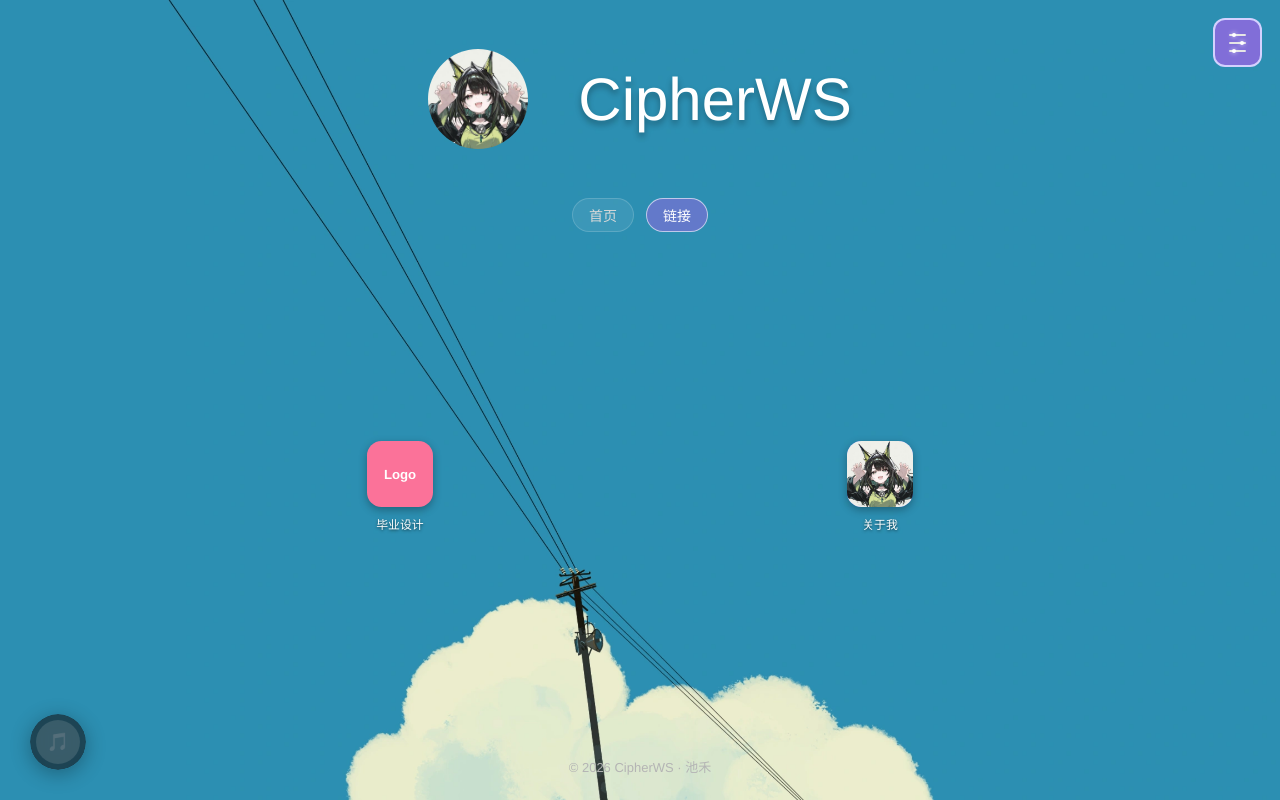
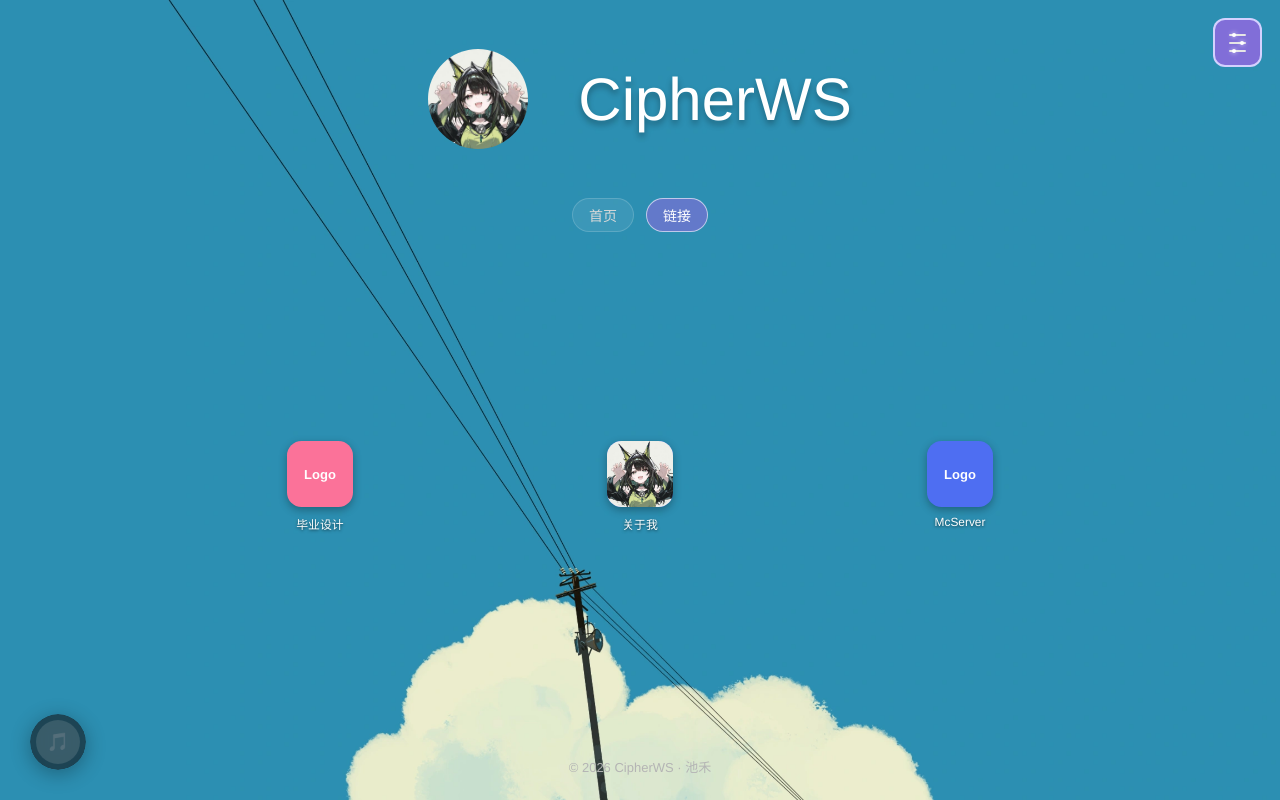
Before and after one commit to CC-l2006/CipherWS, a Vue app in the folder frontend/: page /link in a window 1280 px wide. Built offline with nearby package versions, Linux system fonts and the light colour scheme.

Commit message:
添加了mcserver入口

```diff
--- a/frontend/src/components/button/LinkIcon.vue
+++ b/frontend/src/components/button/LinkIcon.vue
@@ -1,25 +1,94 @@
 <template>
   <!-- 移除绝对定位，由父组件决定位置 -->
-  <div class="icon-container" :style="{ '--size': size + 'px' }">
-    <div class="app-icon" :style="{ backgroundColor: bgColor }">
-      <!-- 支持图片或文字插槽 -->
-      <img v-if="imgUrl" :src="imgUrl" class="icon-img" alt="icon" />
-      <span v-else class="placeholder-text">
+  <div
+    class="icon-container"
+    :class="{ 'is-link': hasTarget }"
+    :style="{ '--size': size + 'px' }"
+  >
+    <!--
+      外链必须自己渲染 <a>，不能交给 RouterLink：
+      vue-router 的 to 只用于内部路由，传 "http://x.com" 时它内部会做
+      path.replace(/^\//, '') 再拼成 "/http://x.com"，浏览器解析后就变成
+      http://当前域名/http://x.com —— 完全错误的地址。
+    -->
+    <a
+      v-if="isExternal"
+      class="app-icon"
+      :class="`is-${size}`"
+      :style="{ backgroundColor: bgColor }"
+      :href="externalHref"
+      :target="target"
+      rel="noopener noreferrer"
+      :title="title"
+    >
+      <img v-if="imgUrl" :src="imgUrl" class="icon-img" alt="" />
+      <span v-else class="placeholder-text" :style="{ fontSize: iconFontSize }">
+        <slot>Logo</slot>
+      </span>
+    </a>
+
+    <!-- 内部路由仍交给 router-link，用 v-slot 自行渲染，避免依赖全局注册 -->
+    <RouterLink v-else-if="hasTarget" :to="to" custom v-slot="{ href, navigate }">
+      <a
+        class="app-icon"
+        :class="`is-${size}`"
+        :style="{ backgroundColor: bgColor }"
+        :href="href"
+        @click="navigate"
+      >
+        <img v-if="imgUrl" :src="imgUrl" class="icon-img" alt="" />
+        <span v-else class="placeholder-text" :style="{ fontSize: iconFontSize }">
+          <slot>Logo</slot>
+        </span>
+      </a>
+    </RouterLink>
+
+    <!-- 无 to：纯展示 -->
+    <div v-else class="app-icon" :style="{ backgroundColor: bgColor }">
+      <img v-if="imgUrl" :src="imgUrl" class="icon-img" alt="" />
+      <span v-else class="placeholder-text" :style="{ fontSize: iconFontSize }">
         <slot>Logo</slot>
       </span>
     </div>
+
     <div class="app-label">{{ title }}</div>
   </div>
 </template>
 
 <script setup>
-// 定义 Props，让数据从外部流入
-defineProps({
+import { computed } from 'vue'
+import { RouterLink } from 'vue-router'
+
+const props = defineProps({
   title: { type: String, required: true },
   imgUrl: { type: String, default: '' },
   bgColor: { type: String, default: '#fb7299' },
-  size: { type: Number, default: 60 } // 默认大小为 66px
+  size: { type: Number, default: 60 },
+  // 跳转目标：
+  //   外部链接 → 传完整 URL，如 'http://frp-dog.com:51921'
+  //   内部路由 → 传 { name: 'home' } 等
+  to: { type: [String, Object], default: '' },
+  // 外链打开方式，默认新开标签页；想在本页打开传 '_self'
+  target: { type: String, default: '_blank' }
 })
+
+const hasTarget = computed(() => {
+  if (typeof props.to === 'string') return props.to.trim() !== ''
+  return !!props.to
+})
+
+// 显式识别外链：带协议的绝对地址，或以 // 开头的协议相对地址
+const isExternal = computed(
+  () => typeof props.to === 'string' && /^(?:https?:)?\/\//i.test(props.to.trim())
+)
+
+// 去掉空白，避免复制粘贴带入空格导致地址失效
+const externalHref = computed(() => String(props.to).trim())
+
+// 图标字号随尺寸等比缩放。
+// 注意：直接依赖 props.size 而不是 CSS 的 var(--size)，
+// 因为父组件可能用 :deep 覆盖 --size，那样 var() 会失效。
+const iconFontSize = computed(() => `${Math.round(props.size * 0.2)}px`)
 </script>
 
 <style scoped>
@@ -27,11 +96,15 @@ defineProps({
   display: flex;
   flex-direction: column;
   align-items: center;
+}
+
+/* 只有可点击的图标才显示手型 */
+.icon-container.is-link {
   cursor: pointer;
 }
 
 .app-icon {
-  width: var(--size);       /* 使用 CSS 变量，实现尺寸动态化 */
+  width: var(--size); /* 使用 CSS 变量，实现尺寸动态化 */
   height: var(--size);
   border-radius: 22%;
   display: flex;
@@ -40,6 +113,9 @@ defineProps({
   box-shadow: 0 3px 8px rgba(0, 0, 0, 0.3);
   transition: transform 0.2s ease;
   overflow: hidden; /* 防止图片溢出圆角 */
+  /* 渲染成 <a> 时去掉链接默认样式 */
+  text-decoration: none;
+  color: inherit;
 }
 
 .icon-img {
@@ -52,10 +128,16 @@ defineProps({
   transform: scale(1.05);
 }
 
+/* 键盘可达性：Tab 聚焦时给出清晰提示 */
+.app-icon:focus-visible {
+  outline: 2px solid #ffffff;
+  outline-offset: 3px;
+}
+
 .placeholder-text {
   color: white;
   font-weight: bold;
-  font-size: calc(var(--size) * 0.2); /* 字体大小随容器大小等比缩放 */
+  /* 字号由 :style 传入（见 iconFontSize），保证父组件覆盖 --size 时依然正确 */
 }
 
 .app-label {
--- a/frontend/src/views/Link.vue
+++ b/frontend/src/views/Link.vue
@@ -2,6 +2,7 @@
   <div class="icon-grid">
     <LinkIcon title="毕业设计" bg-color="#fb7299" :size="66" />
     <LinkIcon title="关于我" bg-color="#4e6ef2" :size="66" img-url="/tab-icon/icon.jpg" />
+    <LinkIcon title="McServer" bg-color="#4e6ef2" :size="66" to="http://frp-dog.com:51921" />
   </div>
 </template>
 
```
Also changed, not shown: 4 other files (tests, documents, lock files or other folders).
